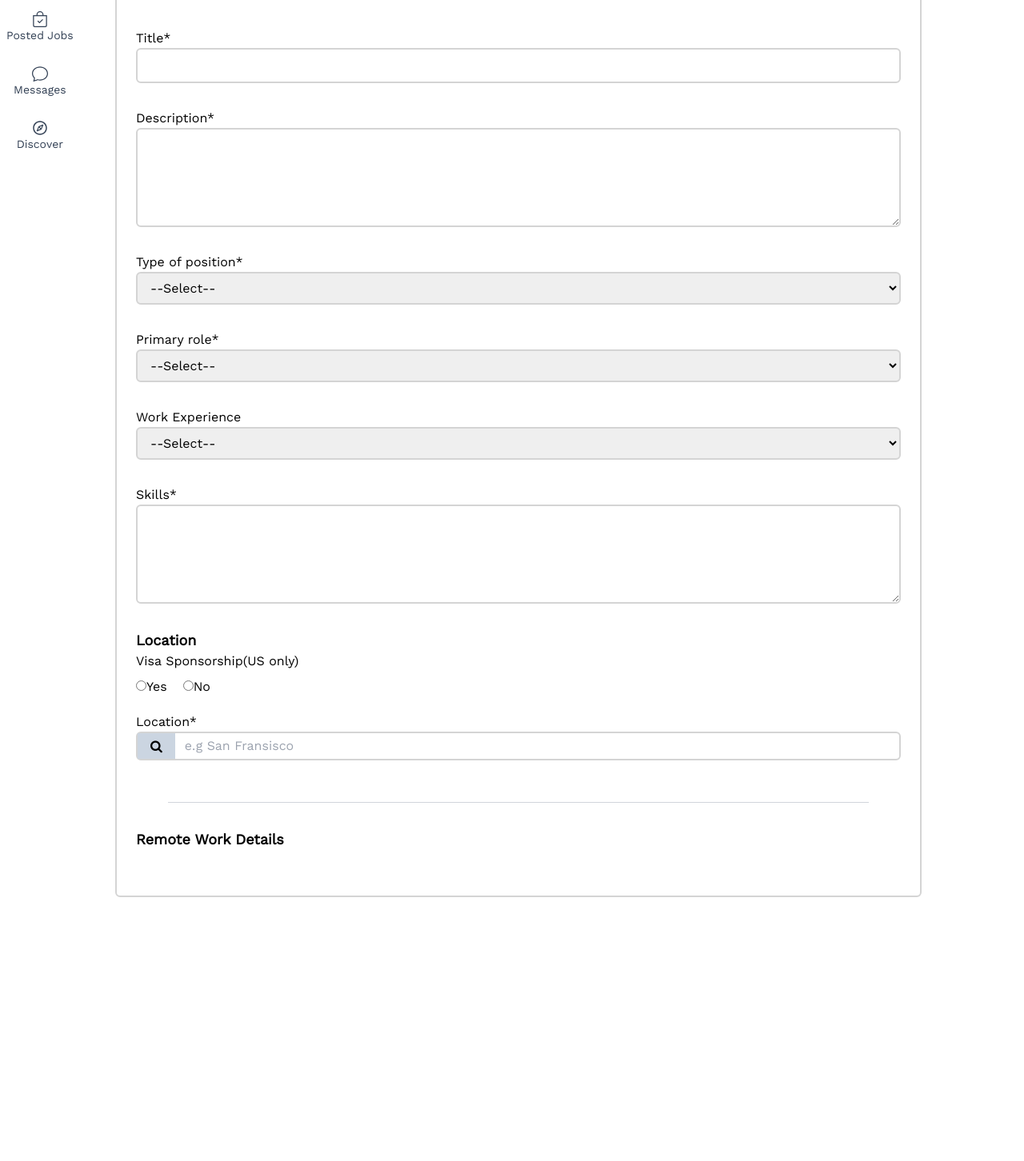
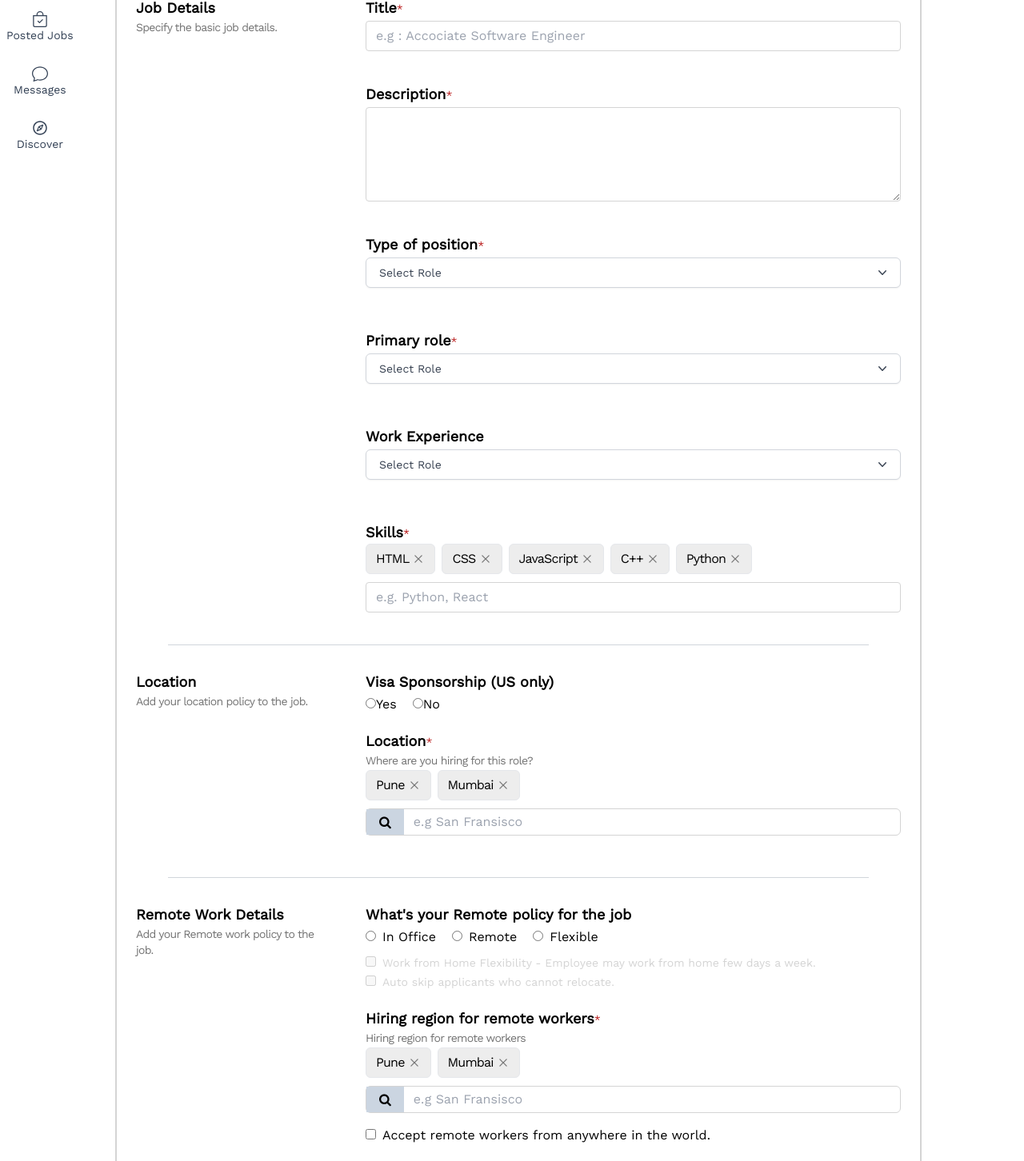
Before and after one commit to omsali/final-year-project, a React (Create React App) app in the folder frontend/: page /recruiter/createjob in a window 1280 px wide. Shown: the part 298-1750 px from the top of the page at 80% size. Before the commit the page ends 1500 px from the top, so only its background shows below. Built offline with nearby package versions, Linux system fonts and the light colour scheme.

Commit message:
Update RecruiterCreateJobContainer.jsx

```diff
--- a/frontend/src/Components/RecruiterContainer/RecruiterCreateJobContainer.jsx
+++ b/frontend/src/Components/RecruiterContainer/RecruiterCreateJobContainer.jsx
@@ -1,9 +1,15 @@
-import React from 'react'
+import React from "react";
+import Dropdown from "../Dropdown/Dropdown";
+import { RxCross2 } from "react-icons/rx";
 
 const RecruiterCreateJobContainer = () => {
+    const skills = ["HTML", "CSS", "JavaScript", "C++", "Python"];
+    const location = ["Pune", "Mumbai"];
+    const workexp = ["0-2", "2-4", "4-6", "6-10", "10 and above"];
+    const positionType = ["Full time", "part time", "Internship", "Contract"];
+    const roles = ["Software Engineer", "Mobile Developer", "Frontend Developer", "iOS Developer"];
     return (
-    <div className="border-2 border-solid border-neutral-300 rounded-md px-6 py-6 mb-20 my-10">
-
+        <div>
             <div>
                 <div className="font-extrabold text-3xl my-8">
                     Posting a job is fast and free
@@ -15,19 +21,33 @@ const RecruiterCreateJobContainer = () => {
                     corrupti facilis ad pariatur incidunt obcaecati.
                 </p>
             </div>
-      <div className="my-8 flex flex-col">
-        <label for="title">Title*</label>
+            <div className="border-2 border-solid border-neutral-300 rounded-md px-6 py-6 mb-20 my-10">
+                <div className="flex gap-16 mt-4">
+                    <div className="w-4/12">
+                        <p className="font-bold text-lg">Job Details</p>
+                        <p className="text-sm text-neutral-500 tracking-tighter">
+                            Specify the basic job details.
+                        </p>
+                    </div>
+                    <div className="w-full">
+                        <div className="">
+                            <label for="title" className="block text-lg font-bold mb-0.5">
+                                Title<span className="text-red-700 font-thin text-sm">*</span>
+                            </label>
                             <input
+                                class="w-full appearance-none border border-neutral-300 rounded py-2 px-3 mb-2 text-gray-700 leading-tight focus:outline-none focus:shadow-outline"
+                                id="title"
                                 type="text"
-          name=""
-          id="title"
-          className="py-2 px-3 mr-8 w-full border-2 border-solid border-neutral-300 rounded-md"
+                                placeholder="e.g : Accociate Software Engineer"
                             />
                         </div>
                         <div className="my-8 flex flex-col">
-        <label for="desc">Description*</label>
+                            <label for="title" className="block text-lg font-bold mb-0.5">
+                                Description
+                                <span className="text-red-700 font-thin text-sm">*</span>
+                            </label>
                             <textarea
-          className="border-2 border-solid border-neutral-300 rounded-md w-full"
+                                class="w-full appearance-none border border-neutral-300 rounded py-2 px-3 mb-2 text-gray-700 leading-tight focus:outline-none focus:shadow-outline"
                                 name=""
                                 id="desc"
                                 cols="15"
@@ -35,74 +55,92 @@ const RecruiterCreateJobContainer = () => {
                             ></textarea>
                         </div>
                         <div className="my-8 flex flex-col">
-        <label for="top">Type of position*</label>
-        <select
-          name="top"
-          id="top"
-          className="border-2 border-solid border-neutral-300 rounded-md py-2 px-3"
-        >
-          <option value="">--Select--</option>
-          <option value="">Full time</option>
-          <option value="">Part time</option>
-          <option value="">Internship</option>
-          <option value="">Contract</option>
-        </select>
+                            <label for="top" className="text-lg font-bold mb-0.5">
+                                Type of position
+                                <span className="text-red-700 font-thin text-sm">*</span>
+                            </label>
+                            <Dropdown list={positionType} />
                         </div>
                         <div className="my-8 flex flex-col">
-        <label for="Prirole">Primary role*</label>
-        <select
-          name="Prirole"
-          id="Prirole"
-          className="border-2 border-solid border-neutral-300 rounded-md py-2 px-3"
-        >
-          <option value="">--Select--</option>
-          <option value="">Software Engineer</option>
-          <option value="">Software Developer</option>
-          <option value="">Front end Developer</option>
-          <option value="">Full Stack developer</option>
-        </select>
+                            <label for="Prirole" className=" text-lg font-bold mb-0.5">
+                                Primary role
+                                <span className="text-red-700 font-thin text-sm">*</span>
+                            </label>
+                            <Dropdown list={roles} />
                         </div>
                         <div className="my-8 flex flex-col">
-        <label for="workexp">Work Experience</label>
-        <select
-          name="workexp"
-          id="workexp"
-          className="border-2 border-solid border-neutral-300 rounded-md py-2 px-3"
-        >
-          <option value="">--Select--</option>
-          <option value="">0-2</option>
-          <option value="">3-5</option>
-          <option value="">6-10</option>
-          <option value="">10 and above</option>
-        </select>
+                            <label for="workexp" className=" text-lg font-bold mb-0.5">
+                                Work Experience
+                            </label>
+                            <Dropdown list={workexp} />
+
                         </div>
 
-      <div className="my-8 flex flex-col">
-        <label for="skills">Skills*</label>
-        <textarea
-          className="border-2 border-solid border-neutral-300 rounded-md w-full"
-          name="skills"
+                        <div className="w-full">
+                            <label for="skills" className=" text-lg font-bold mb-0.5">
+                                Skills<span className="text-red-700 font-thin text-sm">*</span>
+                            </label>
+                            <div className="flex gap-2">
+                                {skills.map((item) => {
+                                    return (
+                                        <div className="flex gap-1 items-center border border-solid w-fit rounded-md px-3 py-1.5 tracking-tighter bg-[#ededed] mb-2.5">
+                                            <p>{item}</p>
+                                            <RxCross2 className="text-neutral-500 cursor-pointer" />
+                                        </div>
+                                    );
+                                })}
+                            </div>
+                            <input
+                                class="w-full appearance-none border border-neutral-300 rounded py-2 px-3 mb-2 text-gray-700 leading-tight focus:outline-none focus:shadow-outline"
                                 id="skills"
-          cols="15"
-          rows="5"
-        ></textarea>
+                                type="text"
+                                placeholder="e.g. Python, React"
+                            />
                         </div>
-      <div className="my-8 flex flex-col">
-        <div className="font-bold text-lg">Location</div>
+                    </div>
+                </div>
+                <hr className="h-px my-8 bg-gray-300 border-0 w-11/12 mx-auto" />
 
-        <div>
-          <div className="mb-2">Visa Sponsorship(US only)</div>
+                <div className="flex gap-16 mt-4">
+                    <div className="w-4/12">
+                        <p className="font-bold text-lg">Location</p>
+                        <p className="text-sm text-neutral-500 tracking-tighter">
+                            Add your location policy to the job.
+                        </p>
+                    </div>
+                    <div className="w-full">
+                        <div >
+                            <div className="text-lg font-bold mb-0.5">Visa Sponsorship (US only)</div>
                             <input type="radio" name="1" id="yes" />
-          <label for="yes" className="pr-5">Yes</label>
+                            <label for="yes" className="pr-5">
+                                Yes
+                            </label>
                             <input type="radio" name="1" id="no" />
-          <label for="no" className="pr-5">No</label>
+                            <label for="no" className="pr-5">
+                                No
+                            </label>
                         </div>
                         <div className="my-5">
-          <label for="loc">Location*</label>
-          <div className="border-2 border-solid border-neutral-300 rounded-md flex">
+                            <label for="loc" className="text-lg font-bold mb-0.5">
+                                Location<span className="text-red-700 font-thin text-sm">*</span>
+                            </label>
+                            <p className="text-sm text-neutral-500 tracking-tighter mb-0.5">
+                                Where are you hiring for this role?
+                            </p>
+                            <div className="flex gap-2">
+                                {location.map((item) => {
+                                    return (
+                                        <div className="flex gap-1 items-center border border-solid w-fit rounded-md px-3 py-1.5 tracking-tighter bg-[#ededed] mb-2.5">
+                                            <p>{item}</p>
+                                            <RxCross2 className="text-neutral-500 cursor-pointer" />
+                                        </div>
+                                    );
+                                })}
+                            </div>
+                            <div className="border border-solid border-neutral-300 rounded-md flex w-full">
                                 <div className="fa fa-search p-2 px-4 bg-slate-300"></div>
                                 <input
-              className="px-3 mr-8 w-full"
+                                    className="px-3 mr-8"
                                     type="text"
                                     name="loc"
                                     id="loc"
@@ -111,12 +149,101 @@ const RecruiterCreateJobContainer = () => {
                             </div>
                         </div>
                     </div>
+                </div>
                 <hr className="h-px my-8 bg-gray-300 border-0 w-11/12 mx-auto" />
-      <div className="my-8">
-        <div className="font-bold text-lg">Remote Work Details</div>
+
+
+                <div className="flex gap-16 mt-4">
+                    <div className="w-4/12">
+                        <p className="font-bold text-lg">Remote Work Details</p>
+                        <p className="text-sm text-neutral-500 tracking-tighter">
+                            Add your Remote work policy to the job.
+                        </p>
+                    </div>
+                    <div className="w-full">
+                        <div >
+                            <div className="text-lg font-bold mb-0.5">What's your Remote policy for the job</div>
+                            <input type="radio" name="1" id="inOff" className="mr-2"/>
+                            <label for="inoff" className="pr-5">
+                                In Office
+                            </label>
+                            <input type="radio" name="1" id="remote" className="mr-2"/>
+                            <label for="remote" className="pr-5">
+                                Remote
+                            </label>
+                            <input type="radio" name="1" id="flexible" className="mr-2"/>
+                            <label for="flexible" className="pr-5">
+                                Flexible
+                            </label>
+                        </div>
+                        <div className="mt-2">
+                            <input type="checkbox" name="1" id="check1" className="mr-2" disabled />
+                            <label for="check1" className="pr-5 text-sm text-neutral-300">
+                                Work from Home Flexibility - Employee may work from home few days a week.
+                            </label>
+                        </div>
+                        <div>
+                            <input type="checkbox" name="1" id="check2" className="mr-2" disabled />
+                            <label for="check2" className="pr-5 text-sm text-neutral-300">
+                                Auto skip applicants who cannot relocate.
+                            </label>
+                        </div>
+
+                        <div className="my-5">
+                            <label for="loc" className="text-lg font-bold mb-0.5">
+                            Hiring region for remote workers<span className="text-red-700 font-thin text-sm">*</span>
+                            </label>
+                            <p className="text-sm text-neutral-500 tracking-tighter mb-0.5">
+                                Hiring region for remote workers
+                            </p>
+                            <div className="flex gap-2">
+                                {location.map((item) => {
+                                    return (
+                                        <div className="flex gap-1 items-center border border-solid w-fit rounded-md px-3 py-1.5 tracking-tighter bg-[#ededed] mb-2.5">
+                                            <p>{item}</p>
+                                            <RxCross2 className="text-neutral-500 cursor-pointer" />
+                                        </div>
+                                    );
+                                })}
+                            </div>
+                            <div className="border border-solid border-neutral-300 rounded-md flex w-full">
+                                <div className="fa fa-search p-2 px-4 bg-slate-300"></div>
+                                <input
+                                    className="px-3 mr-8"
+                                    type="text"
+                                    name="loc"
+                                    id="loc"
+                                    placeholder="e.g San Fransisco"
+                                />
+
+                            </div>
+                            <div className="my-4">
+                            <input type="checkbox" name="1" id="check2" className="mr-2"  />
+                            <label for="check2" className="pr-5 text-s">
+                                Accept remote workers from anywhere in the world.
+                            </label>
                         </div>
                         </div>
-  )
-}
+                    </div>
+                </div>
 
-export { RecruiterCreateJobContainer }
+
+                <hr className="h-px my-8 bg-gray-300 border-0 w-11/12 mx-auto" />
+
+                <div className="flex gap-16 mt-4">
+                    <div className="w-4/12">
+                        <p className="font-bold text-lg">Salary and Equity</p>
+                        <p className="text-sm text-neutral-500 tracking-tighter">
+                            Distribution of salary and equity/
+                        </p>
+                    </div>
+                    <div className="w-full">
+
+                    </div>
+                </div>
+            </div>
+        </div>
+    );
+};
+
+export { RecruiterCreateJobContainer };
```
Lines whose indentation alone changed are shown as unchanged.
